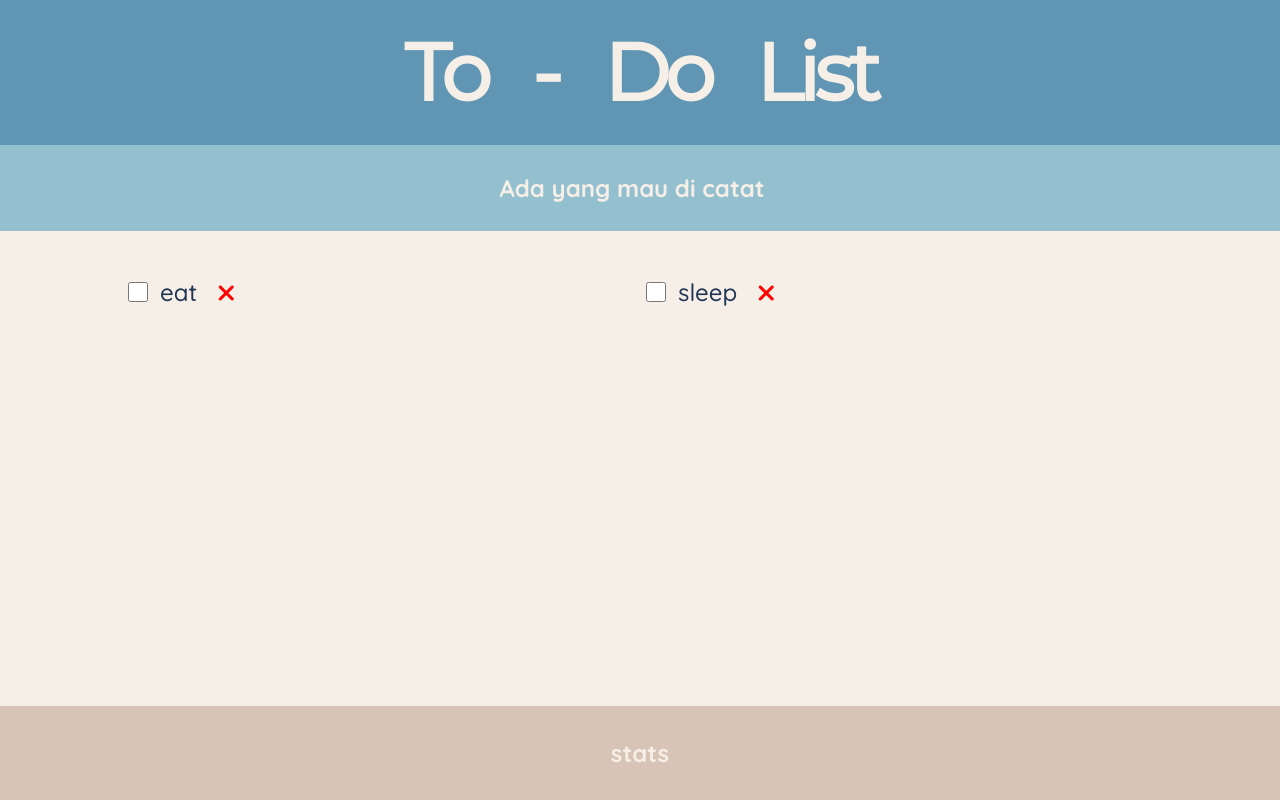
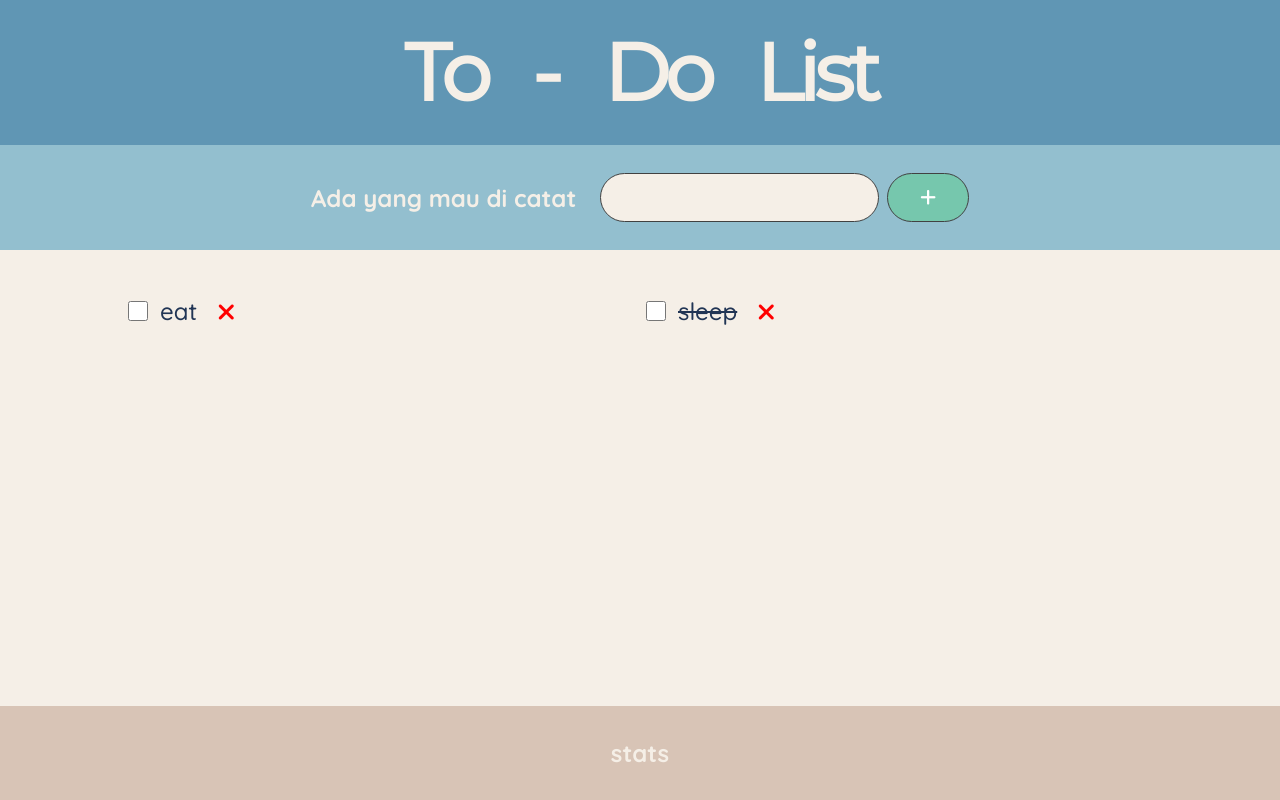
Before and after one commit to lokajaya1/to-do-list, a React (Create React App) app: page / in a window 1280 px wide. Built offline with nearby package versions, Linux system fonts and the light colour scheme.

Commit message:
modifie appjs

```diff
--- a/src/App.js
+++ b/src/App.js
@@ -1,9 +1,10 @@
+import { useState } from "react";
 import "./index.css";
 import "@fortawesome/fontawesome-free/css/all.min.css";
 
 const listItems = [
   { id: 1, title: "eat", done: false },
-  { id: 2, title: "sleep", done: false },
+  { id: 2, title: "sleep", done: true },
 ];
 
 function App() {
@@ -22,10 +23,29 @@ function Logo() {
 }
 
 function Form() {
+  const [title, setTitle] = useState("");
+
+  function handleSubmit(e) {
+    e.preventDefault();
+    console.log(e);
+  }
+
   return (
-    <div className="add-form">
+    <form className="add-form" onSubmit={handleSubmit}>
       <h3>Ada yang mau di catat</h3>
-    </div>
+      <input
+        type="text"
+        name="title"
+        id=""
+        value={title}
+        onChange={(e) => {
+          setTitle(e.target.value);
+        }}
+      />
+      <button>
+        <i class="fa fa-add" style={{ color: "white" }}></i>
+      </button>
+    </form>
   );
 }
 
@@ -34,19 +54,24 @@ function CheckList() {
     <div className="list">
       <ul>
         {listItems.map((item) => (
-          <li key={item.id}>
-            <input type="checkbox" />
-            <span>{item.title}</span>
-            <button>
-              <i
-                class="fa fa-close"
-                style={{ fontSize: "24px", color: "red" }}
-              ></i>
-            </button>
-          </li>
+          <Item key={item.id} item={item} />
         ))}
       </ul>
     </div>
+  );
+}
+
+function Item({ item }) {
+  return (
+    <li>
+      <input type="checkbox" />
+      <span style={{ textDecoration: item.done ? "line-through" : "" }}>
+        {item.title}
+      </span>
+      <button>
+        <i class="fa fa-close" style={{ fontSize: "24px", color: "red" }}></i>
+      </button>
+    </li>
   );
 }
 
```
